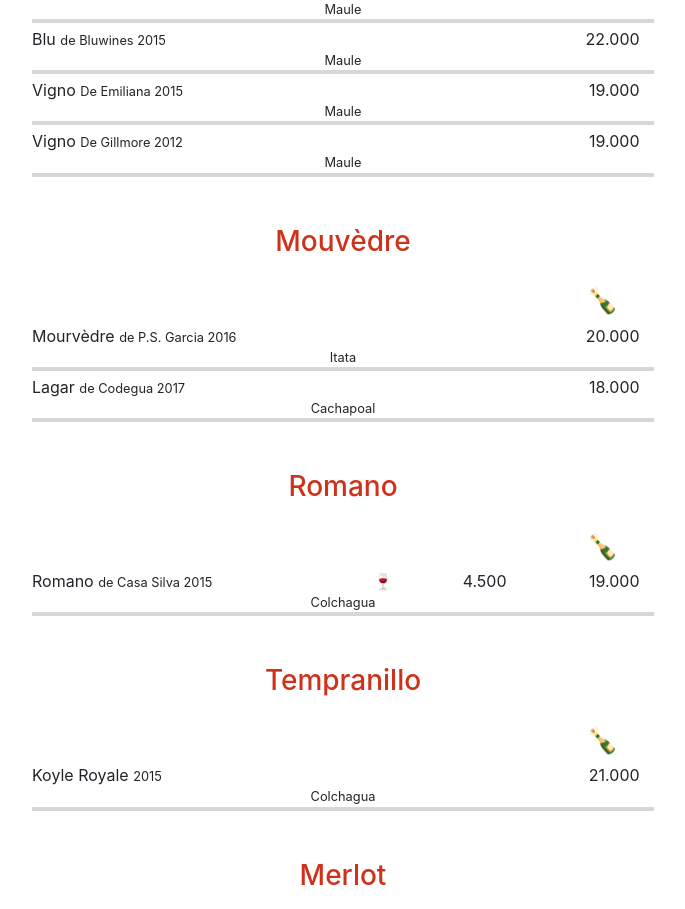
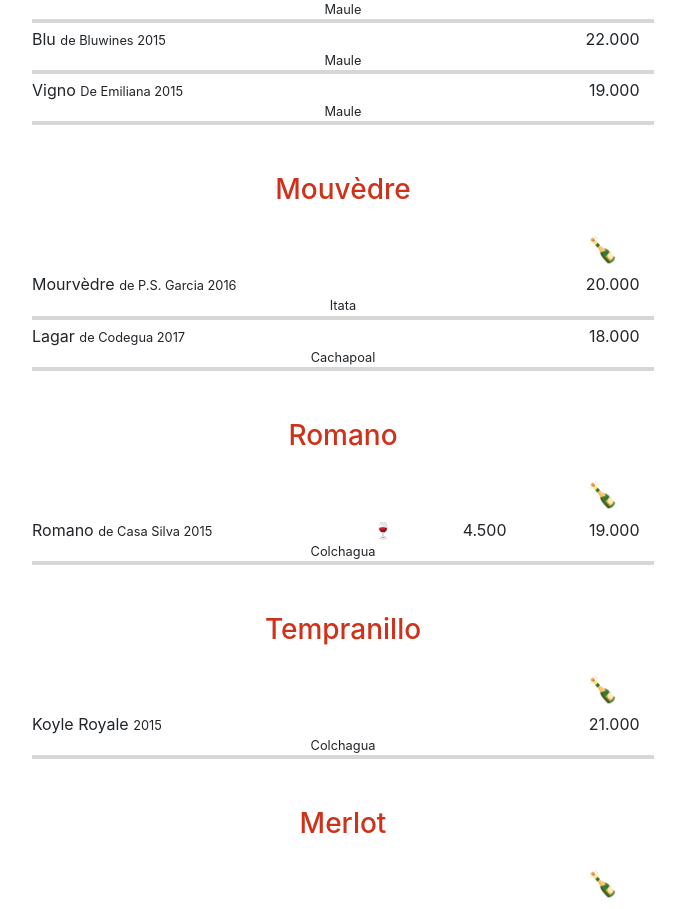
Before and after one commit to durbonca/Menu-QR-Google-sheet, a React (Create React App) app: page /Wine in a window 1280 px wide. Shown: the part 8466-9375 px from the top of the page, without its empty margins (297-982 px from the left). Built offline with nearby package versions, Linux system fonts and the light colour scheme.

Commit message:
Update dataWine.js

```diff
--- a/src/data/dataWine.js
+++ b/src/data/dataWine.js
@@ -244,7 +244,7 @@ const dataWine = [
             { id: 4, name: 'Vigno', description: 'De P.S García 2015', country: 'Maule', price: '5.500', price2: '23.000' },
             { id: 3, name: 'Blu', description: 'de Bluwines 2015', country: 'Maule', price: '', price2: '22.000' },
             { id: 6, name: 'Vigno', description: 'De Emiliana 2015', country: 'Maule', price: '', price2: '19.000' },
-            { id: 7, name: 'Vigno', description: 'De Gillmore 2012', country: 'Maule', price: '', price2: '19.000' },
+            /* { id: 7, name: 'Vigno', description: 'De Gillmore 2012', country: 'Maule', price: '', price2: '19.000' }, */
         ]
     },
     {
```
